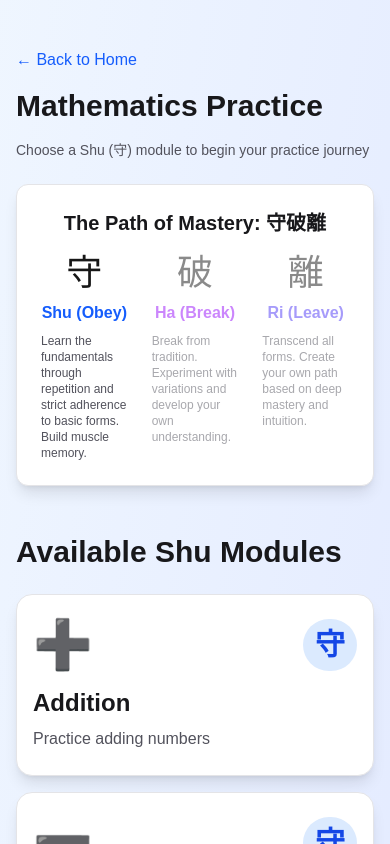
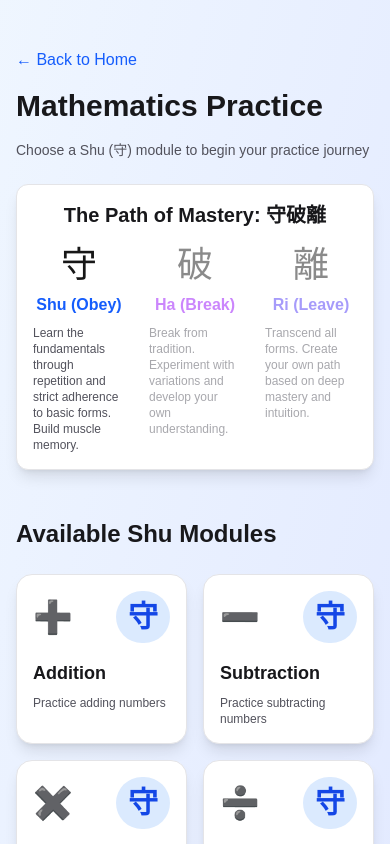
Before and after one commit to softwareByAndi/shuhari_practice, a Next.js app: page /practice/math in a window 390 px wide. Shown: the top 844 px of the page. Built offline with nearby package versions, Linux system fonts and the light colour scheme; no server answers.

Commit message:
update UI on Math home page for small screens

```diff
--- a/app/practice/math/page.module.css
+++ b/app/practice/math/page.module.css
@@ -15,7 +15,7 @@
 }
 
 .moduleGrid {
-  @apply grid sm:grid-cols-2 md:grid-cols-3 gap-4;
+  @apply grid grid-cols-2 md:grid-cols-3 gap-4;
 }
 
 .masteryGrid {
@@ -24,11 +24,16 @@
 
 /* Card Styles */
 .explanationCard {
-  @apply mb-12 bg-white dark:bg-zinc-800 rounded-xl md:rounded-2xl p-6 md:p-8 shadow-lg border border-zinc-200 dark:border-zinc-700;
+  @apply bg-white dark:bg-zinc-800 rounded-xl md:rounded-2xl
+         p-4 md:p-8 mb-12
+         shadow-lg border border-zinc-200 dark:border-zinc-700;
 }
 
 .moduleCard {
-  @apply block bg-white dark:bg-zinc-800 rounded-2xl py-6 px-4 shadow-lg border border-zinc-200 dark:border-zinc-700 hover:shadow-xl hover:scale-105 transition-all;
+  @apply block bg-white dark:bg-zinc-800 rounded-2xl
+         p-4 md:py-6
+         shadow-lg border border-zinc-200 dark:border-zinc-700
+         hover:shadow-xl hover:scale-105 transition-all;
 }
 
 .cardHeader {
@@ -45,15 +50,15 @@
 }
 
 .sectionTitle {
-  @apply text-3xl font-bold text-zinc-900 dark:text-white mb-6;
+  @apply text-2xl md:text-3xl font-bold text-zinc-900 dark:text-white mb-6;
 }
 
 .cardTitle {
-  @apply text-center text-xl md:text-2xl font-bold text-zinc-900 dark:text-white mb-4;
+  @apply text-xl md:text-2xl font-bold text-zinc-900 dark:text-white mb-4 text-center;
 }
 
 .moduleTitle {
-   @apply text-2xl font-bold text-zinc-900 dark:text-white mb-2 transition-colors;
+   @apply text-lg md:text-2xl font-bold text-zinc-900 dark:text-white mb-2 transition-colors;
 }
 
 /* Add hover effect using CSS selector */
@@ -62,33 +67,29 @@
 }
 
 .moduleDescription {
-  @apply text-zinc-600 dark:text-zinc-400;
+  @apply text-xs md:text-sm text-zinc-600 dark:text-zinc-400;
 }
 
 .masteryDescription {
   @apply text-xs md:text-sm text-zinc-600 dark:text-zinc-400;
 }
 
+
+
 /* Mastery Level Styles (Shu Ha Ri) */
 .masteryEmoji {
   @apply text-4xl mb-2 text-center;
 }
 
-.masteryTitleShu {
-  @apply md:text-lg font-semibold text-blue-600 dark:text-blue-400 mb-2 text-center;
-}
-
-.masteryTitleHa {
-  @apply md:text-lg font-semibold text-purple-600 dark:text-purple-400 mb-2 text-center;
-}
-
-.masteryTitleRi {
-  @apply md:text-lg font-semibold text-indigo-600 dark:text-indigo-400 mb-2 text-center;
+.masteryTitle {
+  @apply md:text-lg font-semibold mb-2 text-center;
 }
 
 .masteryDisabled {
   @apply opacity-50;
 }
+
+
 
 /* Component Styles */
 .backLink {
@@ -100,5 +101,10 @@
 }
 
 .moduleEmoji {
-  @apply text-5xl;
+  /* Fluid sizing: min 32px, preferred 8vw, max 64px */
+  font-size: clamp(2rem, 8vw, 4rem);
+  /* Alternative with pixels for absolute consistency:
+     font-size: clamp(32px, 8vw, 64px); */
+  min-height: 1.2em;
+  line-height: 1.2;
 }
--- a/app/practice/math/page.tsx
+++ b/app/practice/math/page.tsx
@@ -50,7 +50,7 @@ export default function MathPractice() {
           <div className={styles.masteryGrid}>
             <div>
               <div className={styles.masteryEmoji}>守</div>
-              <h3 className={styles.masteryTitleShu}>
+              <h3 className={`${styles.masteryTitle} text-blue-600 dark:text-blue-400`}>
                 Shu (Obey)
               </h3>
               <p className={styles.masteryDescription}>
@@ -59,7 +59,7 @@ export default function MathPractice() {
             </div>
             <div className={styles.masteryDisabled}>
               <div className={styles.masteryEmoji}>破</div>
-              <h3 className={styles.masteryTitleHa}>
+              <h3 className={`${styles.masteryTitle} text-purple-600 dark:text-purple-400`}>
                 Ha (Break)
               </h3>
               <p className={styles.masteryDescription}>
@@ -68,7 +68,7 @@ export default function MathPractice() {
             </div>
             <div className={styles.masteryDisabled}>
               <div className={styles.masteryEmoji}>離</div>
-              <h3 className={styles.masteryTitleRi}>
+              <h3 className={`${styles.masteryTitle} text-indigo-600 dark:text-indigo-400`}>
                 Ri (Leave)
               </h3>
               <p className={styles.masteryDescription}>
```
